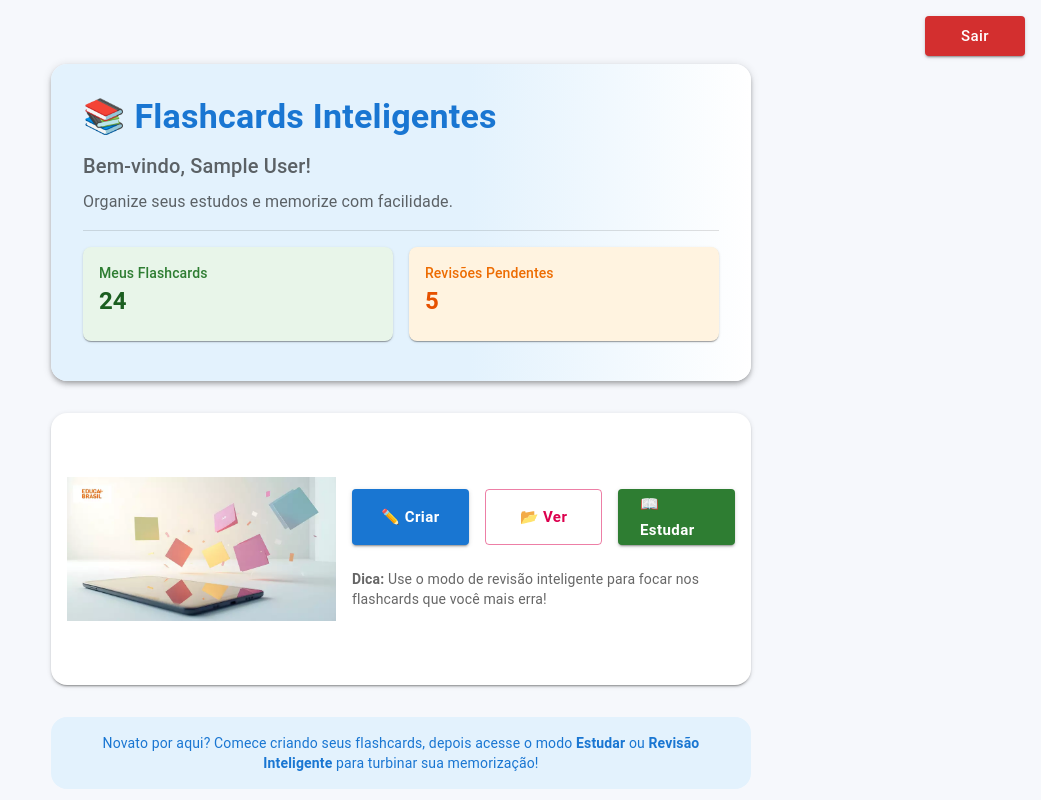
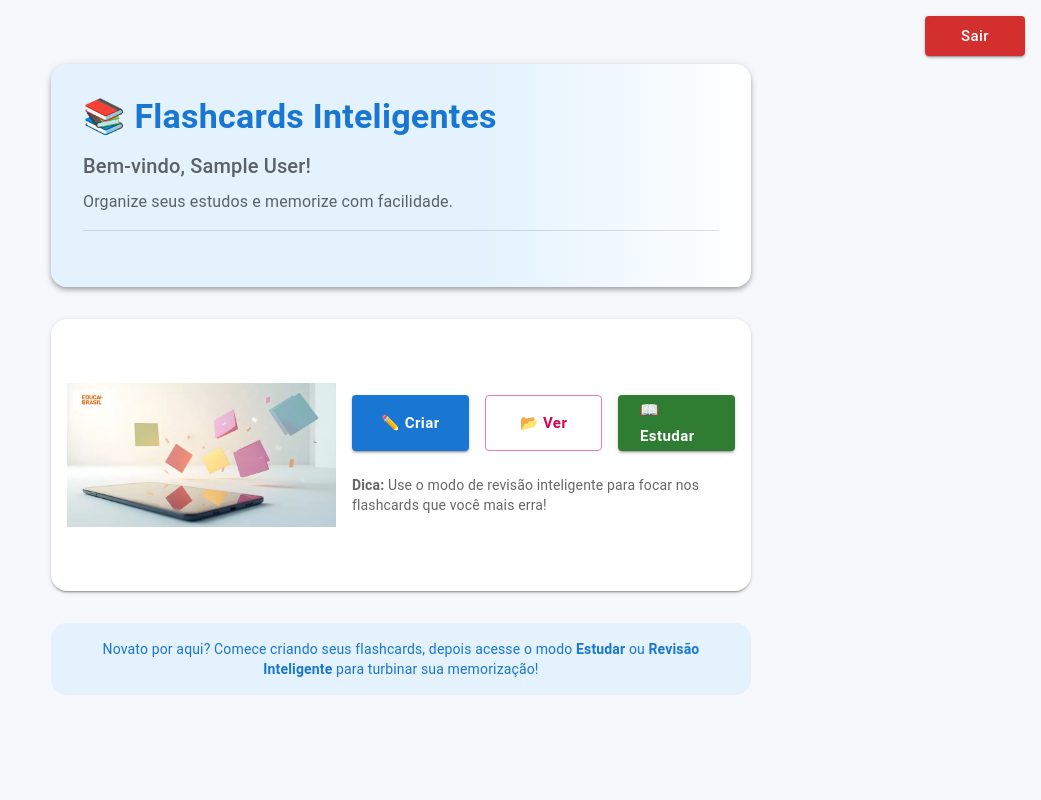
Before and after one commit to valeriapessoa/Flashcards, a Next.js app in the folder frontend/: page / in a window 1280 px wide. Shown: the whole page, without its empty margins (239-1280 px from the left). Built offline with nearby package versions, Linux system fonts and the light colour scheme; no server answers; sample sign-in values are in the browser's storage.

Commit message:
feat: remove cards for flashcard count and pending reviews from the home page

```diff
--- a/frontend/src/app/page.tsx
+++ b/frontend/src/app/page.tsx
@@ -61,28 +61,7 @@ export default function Home() {
               Organize seus estudos e memorize com facilidade.
             </Typography>
             <Divider sx={{ my: 2 }} />
-            <Grid container spacing={2}>
-              <Grid item xs={6}>
-                <Card sx={{ bgcolor: '#E8F5E9', borderRadius: 2 }}>
-                  <CardContent>
-                    <Typography variant="subtitle2" color="success.main">Meus Flashcards</Typography>
-                    <Typography variant="h5" fontWeight="bold" color="success.dark">
-                      {flashcardCount !== null ? flashcardCount : '--'}
-                    </Typography>
-                  </CardContent>
-                </Card>
-              </Grid>
-              <Grid item xs={6}>
-                <Card sx={{ bgcolor: '#FFF3E0', borderRadius: 2 }}>
-                  <CardContent>
-                    <Typography variant="subtitle2" color="warning.main">Revisões Pendentes</Typography>
-                    <Typography variant="h5" fontWeight="bold" color="warning.dark">
-                      {pendingReviews !== null ? pendingReviews : '--'}
-                    </Typography>
-                  </CardContent>
-                </Card>
-              </Grid>
-            </Grid>
+            {/* Cards removidos conforme solicitado */}
           </CardContent>
         </Card>
       </Box>
```
